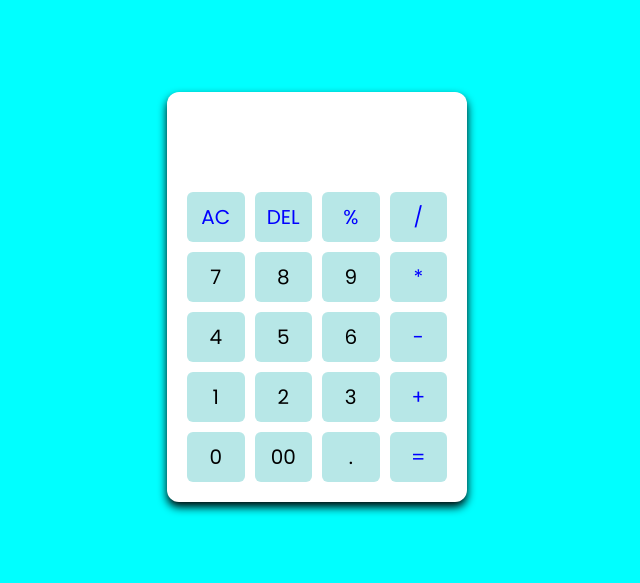
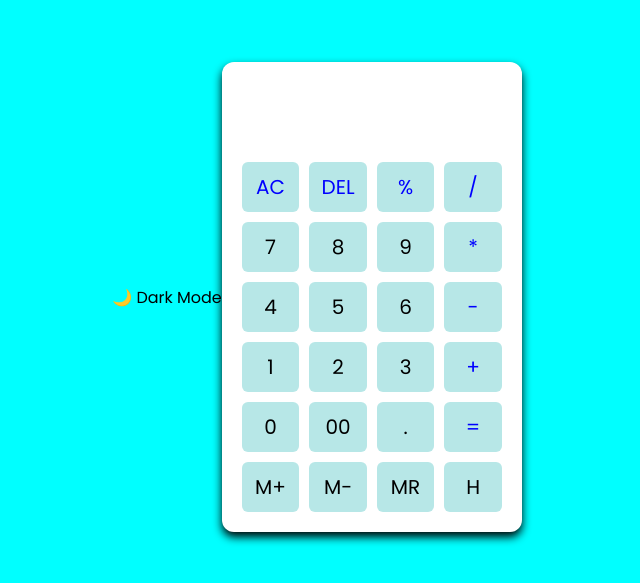
Before and after one commit to KawyaWarnasuriya/Simple-Calculator, a plain HTML site: page index.html in a window 1280 px wide. Shown: the part 103-686 px from the top of the page, without its empty margins (323-963 px from the left). Drawn offline with Linux system fonts and the light colour scheme.

Commit message:
index.html

```diff
--- a/index.html
+++ b/index.html
@@ -8,11 +8,12 @@
     <link rel="stylesheet" href="style.css">
 </head>
 <body>
+    <div class="theme-toggle">🌙 Dark Mode</div> <!-- Dark mode toggle -->
     <div class="container">
         <input type="text" class="display">
+        <div class="history"></div>
 
         <div class="buttons">
-
             <button class="operator" data-value="AC">AC</button>
             <button class="operator" data-value="DEL">DEL</button>
             <button class="operator" data-value="%">%</button>
@@ -38,12 +39,17 @@
             <button data-value=".">.</button>
             <button class="operator" data-value="=">=</button>
 
+            <!-- Memory buttons -->
+            <button class="memory" data-value="M+">M+</button>
+            <button class="memory" data-value="M-">M-</button>
+            <button class="memory" data-value="MR">MR</button>
+            <button class="memory" data-value="MR">H</button>
         </div>
+    </div>
 
 
-    </div>
+
 
     <script src="js.js"></script>
-
 </body>
 </html>
```
